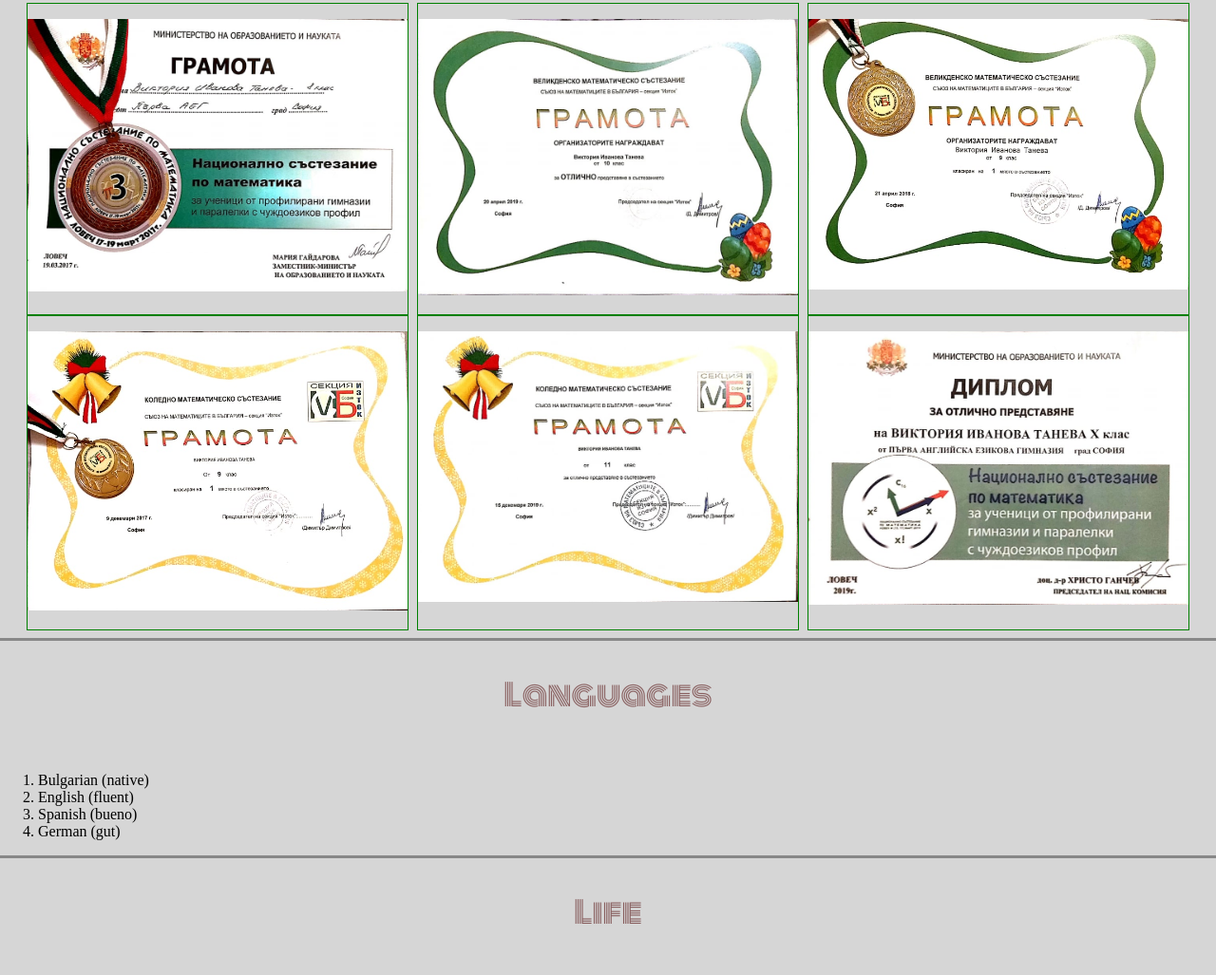
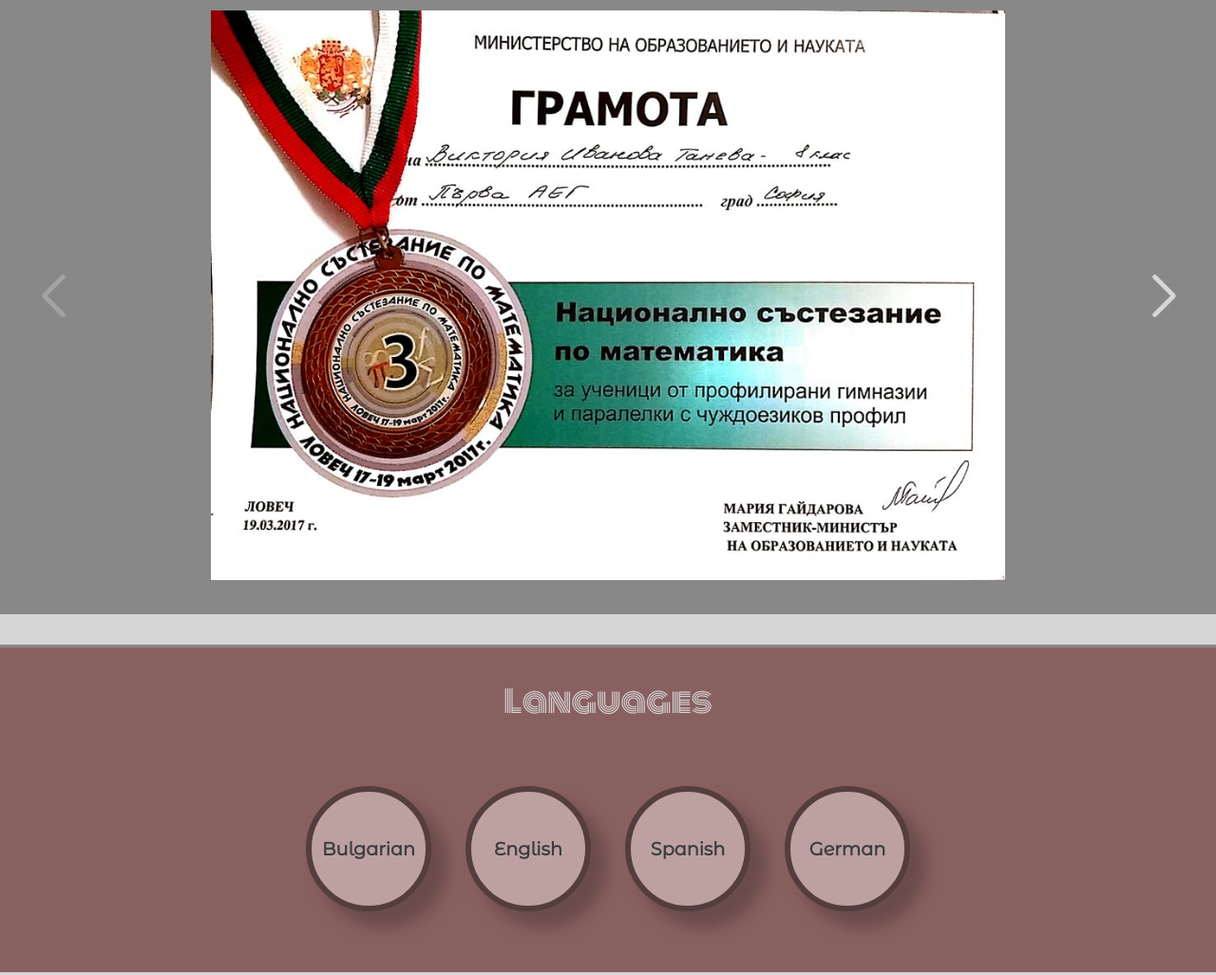
Before and after one commit to suselut/my_portfolio, a plain HTML site: page portfolio/accomplishments.html in a window 1280 px wide. Shown: the part 502-1529 px from the top of the page at 95% size. Drawn offline with nearby package versions, Linux system fonts and the light colour scheme.

Commit message:
big update
added js and css to accoplishments (photo gallery and languages)

```diff
--- a/portfolio/accomplishments.html
+++ b/portfolio/accomplishments.html
@@ -4,11 +4,12 @@
     <meta charset="UTF-8">
     <meta name="viewport" content="width=device-width, initial-scale=1.0">
     <link rel="stylesheet" href="https://maxcdn.bootstrapcdn.com/font-awesome/4.7.0/css/font-awesome.min.css">
-    <link href="https://fonts.googleapis.com/css2?family=Monoton&family=Montserrat+Alternates&display=swap" rel="stylesheet">
+    <link rel="stylesheet" href="https://fonts.googleapis.com/css2?family=Monoton&family=Montserrat+Alternates&display=swap">
+    <link rel="stylesheet" href="https://unpkg.com/swiper/swiper-bundle.css">
     <link rel="stylesheet" href="style.css">
     <title>Accomplishments</title>
 </head>
-<body class="accomplishments">
+<body>
     <footer>
         <h1>My Accomplishments</h1>
         <p>(Not many, but so far so good!)</p>
@@ -20,34 +21,40 @@
              </ul>
          </nav>
      </footer>
-     <h2> Mathematics </h2>
-     <div id="gallery">
-        <div class="container">
-            <img src="img/yeah_gramota.jpg" alt="big prize">
+
+     <h2 id="connected_to_gallery"> Mathematics </h2>
+    <div class="swiper-container">
+        <div class="swiper-wrapper">
+            <div class="swiper-slide"> <img src="img/yeah_gramota.jpg" alt="my accomplishment"> </div>
+            <div class="swiper-slide"> <img src="img/gramota1.jpg" alt="my accomplishment"> </div>
+            <div class="swiper-slide"> <img src="img/gramota2.jpg" alt="my accomplishment"> </div>
+            <div class="swiper-slide"> <img src="img/gramota3.jpg" alt="my accomplishment"> </div>
+            <div class="swiper-slide"> <img src="img/gramota4.jpg" alt="my accomplishment"> </div>
+            <div class="swiper-slide"> <img src="img/gramota5.jpg" alt="my accomplishment"> </div>
         </div>
-        <div class="container">
-            <img src="img/gramota1.jpg" alt="some prize">
-        </div>
-        <div class="container">
-            <img src="img/gramota2.jpg" alt="some prize">
-        </div>
-        <div class="container">
-            <img src="img/gramota3.jpg" alt="some prize">
-        </div>
-        <div class="container">
-            <img src="img/gramota4.jpg" alt="some prize">
-        </div>
-        <div class="container">
-            <img src="img/gramota5.jpg" alt="some prize">
-        </div>
+        <div class="swiper-button-prev"></div>
+        <div class="swiper-button-next"></div>
+    </div>
+
+     <h2 id="connected-to-languages"> Languages </h2>
+
+     <div class= "levels">
+        <p class="inner-ball"> Fluent </p>
+        <p class="inner-ball"> C1 </p>
+        <p class="inner-ball"> B1 </p>
+        <p class="inner-ball"> A2 </p>
      </div>
-     <h2> Languages </h2>
-        <ol>
-            <li> Bulgarian (native)</li>
-            <li> English (fluent)</li>
-            <li> Spanish (bueno)</li>
-            <li> German (gut)</li>
-        </ol>
+     <div class="languages">
+        <p class="ball bg"> Bulgarian </p>
+        <p class="ball eng"> English </p>
+        <p class="ball esp"> Spanish </p>
+        <p class="ball de"> German </p>
+     </div>
+
      <h2> Life </h2>
+     <script src="https://unpkg.com/popmotion/dist/popmotion.global.min.js"></script>
+     <script src="animation.js"></script>
+     <script src="https://unpkg.com/swiper/swiper-bundle.js"></script>
+     <script src="gallery.js"></script>
 </body>
 </html>
--- /dev/null
+++ b/portfolio/animation.js
@@ -0,0 +1,66 @@
+const { styler, spring, listen, pointer, value } = window.popmotion;
+
+const ballBg = document.querySelector('.bg');
+const divStylerBg = styler(ballBg);
+const ballBgXY = value({ x: 0, y: 0 }, divStylerBg.set);
+
+const ballEng = document.querySelector('.eng');
+const divStylerEng = styler(ballEng);
+const ballEngXY = value({ x: 0, y: 0 }, divStylerEng.set);
+
+const ballEsp = document.querySelector('.esp');
+const divStylerEsp = styler(ballEsp);
+const ballEspXY = value({ x: 0, y: 0 }, divStylerEsp.set);
+
+const ballDe = document.querySelector('.de');
+const divStylerDe = styler(ballDe);
+const ballDeXY = value({ x: 0, y: 0 }, divStylerDe.set);
+
+
+let ball = [ballBg, ballEng, ballEsp, ballDe];
+let pos = [ballBgXY, ballEngXY, ballEspXY, ballDeXY];
+
+let ballCount = 4;
+
+// not working tween
+
+// const { css, easing, tween } = window.popmotion;
+// const ballRenderer = css(ballBg);
+
+// let isClicked = false;
+
+// ballBg.addEventListener('click', function(event) {
+//   isClicked = true;
+// })
+// console.log(isClicked);
+// if (isClicked === false) {
+
+//   tween({
+//     from: 0,
+//     to: -15,
+//     yoyo: Infinity,
+//     duration: 575,
+//     ease: easing.easeOut,
+//   }).start((v) => ballRenderer.set('y', v));
+// }
+
+
+for (let i = 0; i < ballCount; i++) {
+    listen(ball[i], 'mousedown touchstart')
+  .start((e) => {
+    e.preventDefault();
+    pointer(pos[i].get()).start(pos[i]);
+  });
+
+listen(document, 'mouseup touchend')
+  .start(() => {
+    spring({
+      from: pos[i].get(),
+      velocity: pos[i].getVelocity(),
+      to: { x: 0, y: 0 },
+      stiffness: 200,
+      // mass: 1,
+      // damping: 10
+    }).start(pos[i]);
+  });
+}
--- /dev/null
+++ b/portfolio/gallery.js
@@ -0,0 +1,8 @@
+new Swiper(".swiper-container", {
+    speed: 400,
+    spaceBetween: 100,
+    navigation: {
+        nextEl: ".swiper-button-next",
+        prevEl: ".swiper-button-prev"
+    }
+})
--- a/portfolio/style.css
+++ b/portfolio/style.css
@@ -51,7 +51,6 @@ nav{
     background-color: #3D3D3D;
 }
 nav ul{
-    border: 0px solid green;
     display: flex;
     flex-flow: row nowrap;
     justify-content: space-around;
@@ -98,7 +97,6 @@ h2{
 table{
     width: 100%;
     font-size: 1.5rem;
-    border: 0px solid blue;
     font-family: 'Montserrat Alternates', sans-serif;
     padding-bottom: 2rem;
     border-bottom: 3px dashed #888888;
@@ -109,7 +107,6 @@ tr{
     display: flex;
     flex-flow: row nowrap;
     justify-content: space-around;
-    border: 0px solid orange;
     align-items: center;
 
 }
@@ -124,7 +121,6 @@ th{
     color: #D6D6D6;
 }
 td{
-    border: 0px solid red;
     flex-basis: 30%;
     text-align: center;
     font-weight: bold;
@@ -193,21 +189,97 @@ h3{
     border-radius: 50%;
 }
 
-
-#gallery{
-    display: flex;
-    justify-content: space-around;
-    flex-flow: wrap;
-    margin: 0.5rem 1.5rem;
+/* css for the gallery */
+.swiper-container{
+    background-color: #888888;
+    margin-top: 0;
+    padding: 2rem 0;
 }
 
-.container{
-    padding: 1rem 0;
-    border: 1px solid green;
+.swiper-slide {
+    text-align: center;
 }
 
-.container img{
-    width: 400px;
+img {
+    height: 600px;
+}
+
+.swiper-button-prev {
+    color: #D6D6D6;
+    font-weight: 900;
+    margin-left: 2rem;
+}
+
+.swiper-button-next {
+    color: #D6D6D6;
+    font-weight: 900;
+    margin-right: 2rem;
+}
+
+#connected_to_gallery{
+    background-color: #888888;
+    margin-bottom: 0;
+    color: #D6D6D6;
+}
+
+/* code for the language section of accomplishments */
+
+.languages {
+    background-color: transparent;
+    padding: 1rem 0 3rem 0;
+    text-align: center;
+}
+
+.ball {
+    display: inline-flex;
+    font-size: 1.2rem;
+    font-weight: bold;
+    background-color: #bda1a1;
+    width: 7.5rem;
+    height: 7.5rem;
+    padding: 0;
+    margin: 1rem;
+    color: #3D3D3D;
+    border: 0.4rem solid #563D3D;
+    border-radius: 50%;
+    justify-content: center;
+    align-items: center;
+    cursor: grab;
+    cursor: -webkit-grab;
+    box-shadow: 1rem 1rem 1rem 0.1rem rgba(86, 61, 61, 0.6);
+}
+
+
+#connected-to-languages {
+    background-color: #896060;
+    color: #D6D6D6;
+    margin: 2rem 0 0 0;
+    display: block;
+}
+
+.levels {
+    position: absolute;
+    width: 100vw;
+    z-index: -1;
+    background-color: #896060;
+    padding: 1rem 0 3rem 0;
+    text-align: center;
+}
+
+.inner-ball {
+    display: inline-flex;
+    font-size: 1.2rem;
+    font-weight: bold;
+    background-color: #896060;
+    width: 7.5rem;
+    height: 7.5rem;
+    padding: 0;
+    margin: 1rem;
+    color: #D6D6D6;
+    border: 0.4rem solid #896060;
+    border-radius: 50%;
+    justify-content: center;
+    align-items: center;
 }
 
 
@@ -221,10 +293,4 @@ h3{
      #parallax1{
          height: 400px;
      }
-     .container img{
-         width: 200px;
-     }
-     .accomplishments h1{
-         font-size: 2.5rem;
-     }
  }
```
Also changed, not shown: portfolio/index.html (+1 -1 lines), 2 other files.
